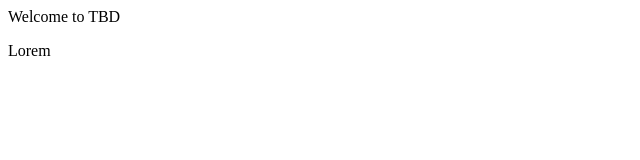
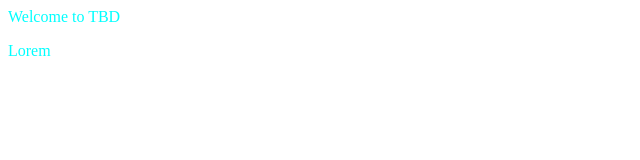
Before and after one commit to DKDDKDKDDK/tbd, a plain HTML site: page index.html in a window 1280 px wide. Shown: the whole page, without its empty margins (0-640 px from the left). Drawn offline with Linux system fonts and the light colour scheme; files that its build step writes are made by us from their sources; the site is published under a folder, as on GitHub Pages, so addresses that start at the root find nothing.

Commit message:
sdfsdfsdfsdf

```diff
--- a/index.html
+++ b/index.html
@@ -1,7 +1,7 @@
 <!DOCTYPE html>
 <html>
     <head>
-        <link href="/workspaces/tbd/style.css" rel="stylesheet" type="text/css" />
+        <link href="tbd/style.css" rel="stylesheet" type="text/css" />
     </head>
     <body>
         <header>Welcome to TBD</header>
```
